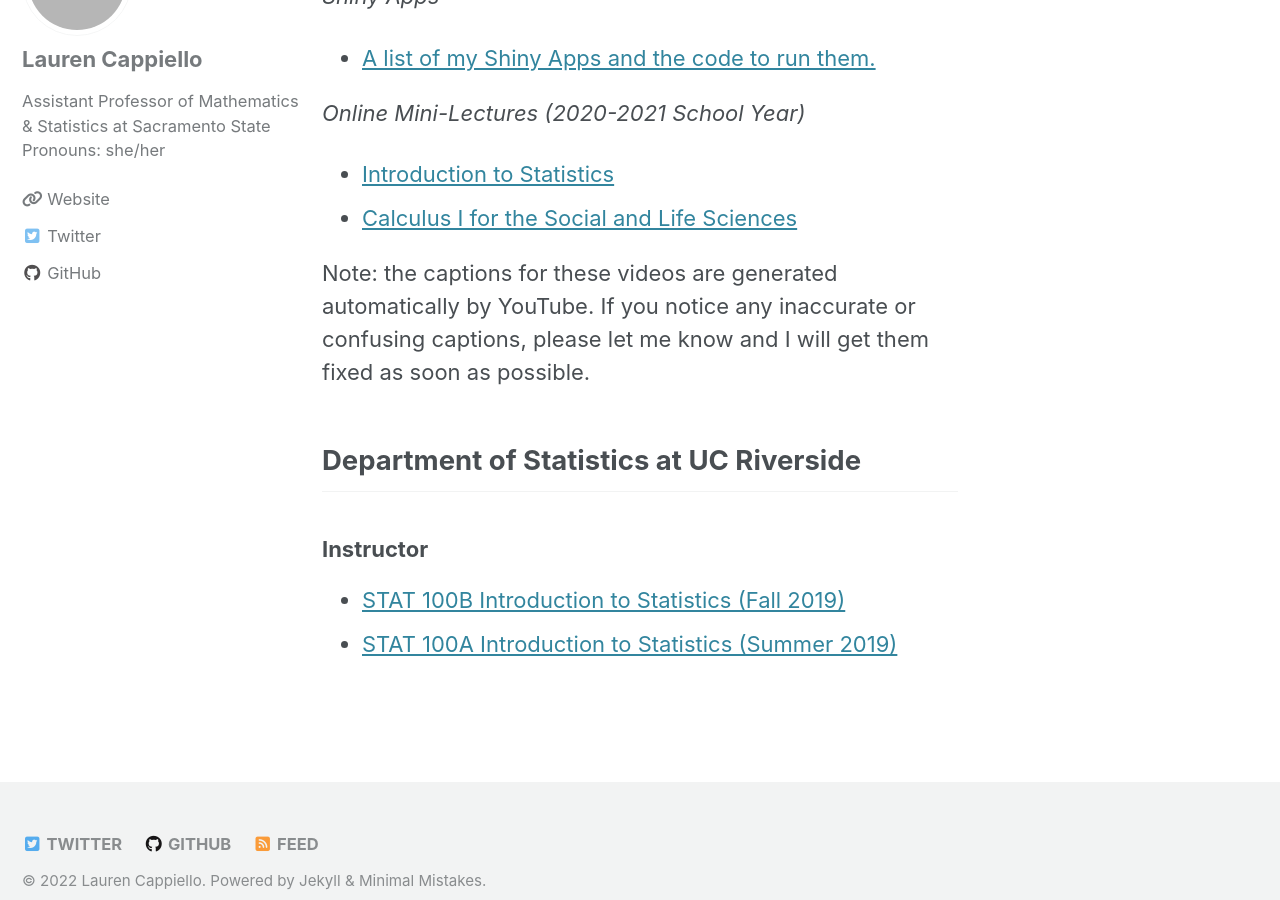
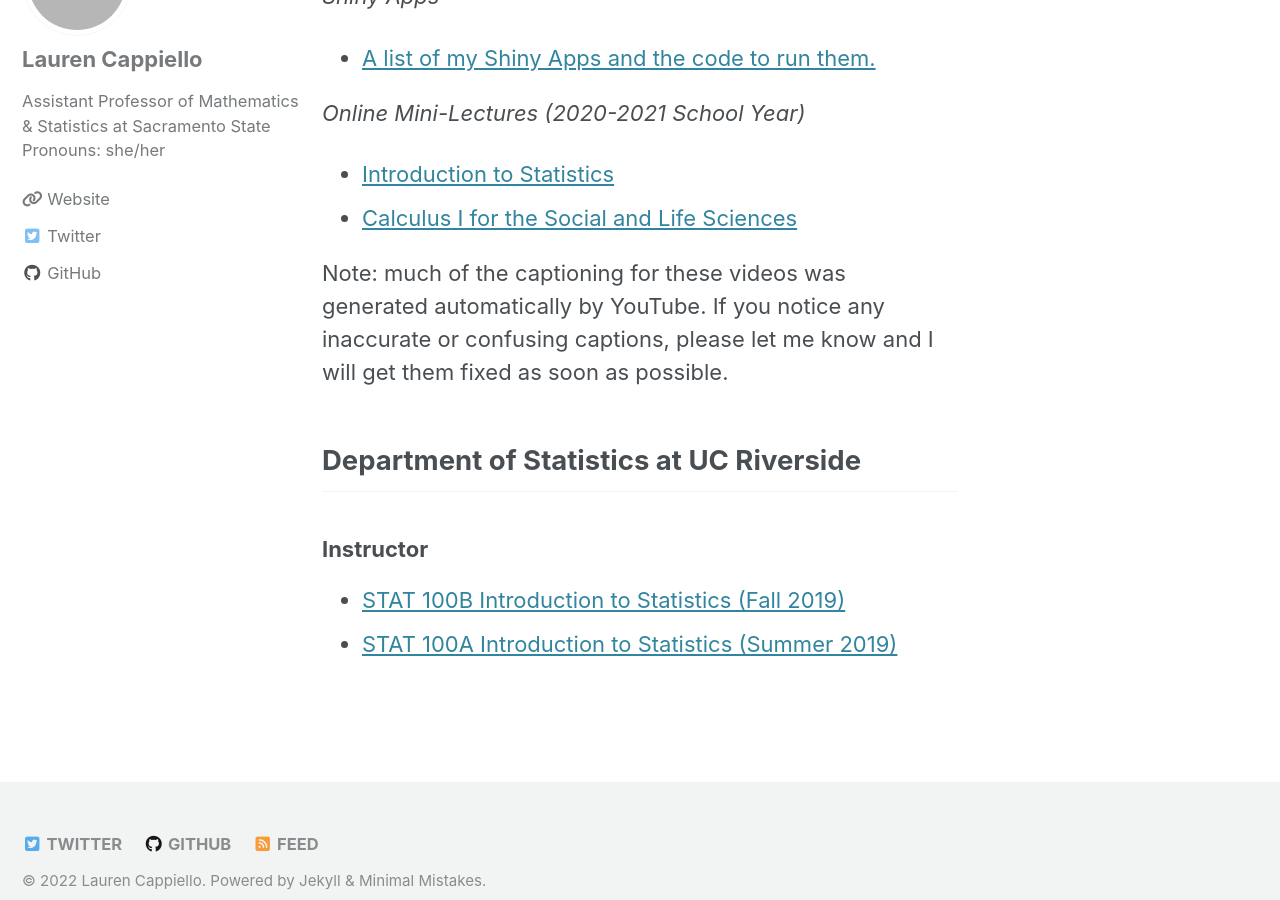
Before and after one commit to lgpcappiello/lgpcappiello.github.io, a Jekyll site: the page built from teaching/index.md, in a window 1280 px wide and 900 px high, scrolled down 1130 px. Built offline with Jekyll 4.4.1, drawn with Linux system fonts in a browser that asks for light colours; cached includes are drawn as plain includes; nearby versions of some CDN libraries; a script bundle is joined from its source files by our own code; library files that are not in the unit come from our copies; grey boxes are pictures that could not be loaded.

Commit message:
Update index.md

```diff
--- a/teaching/index.md
+++ b/teaching/index.md
@@ -32,7 +32,7 @@ Courses taught:
 - <a href="https://www.youtube.com/playlist?list=PLuMDlHzKEzEFDn6yfD9D3DCsp_j2AfDvm" target="_blank">Introduction to Statistics</a>
 - <a href="https://www.youtube.com/playlist?list=PLuMDlHzKEzEHVDBeTH5I_ghfON5ev4vCv" target="_blank">Calculus I for the Social and Life Sciences</a>
 
-Note: the captions for these videos are generated automatically by YouTube. If you notice any inaccurate or confusing captions, please let me know and I will get them fixed as soon as possible.
+Note: much of the captioning for these videos was generated automatically by YouTube. If you notice any inaccurate or confusing captions, please let me know and I will get them fixed as soon as possible.
 
 ## Department of Statistics at UC Riverside
 ### Instructor
```
